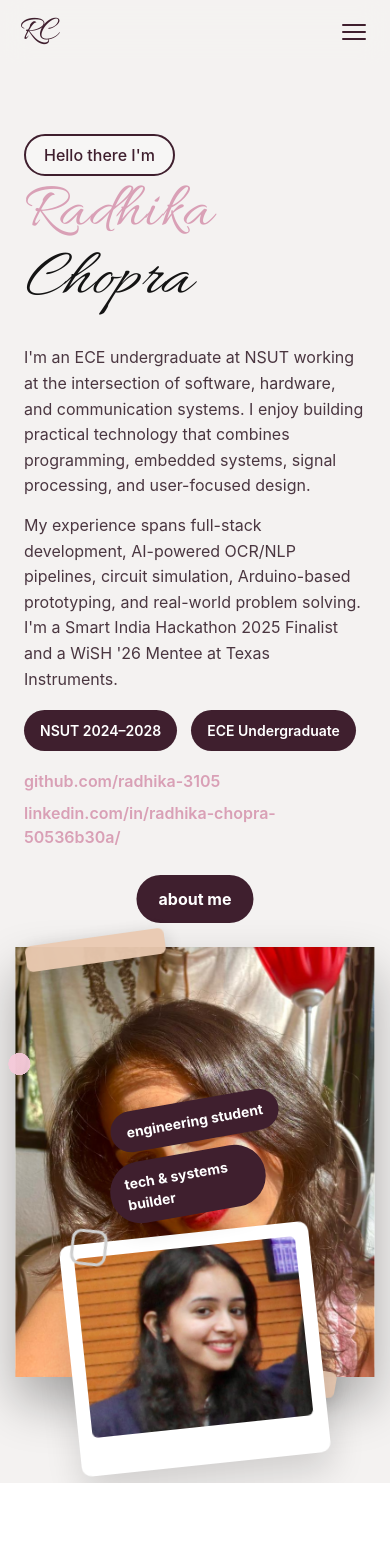
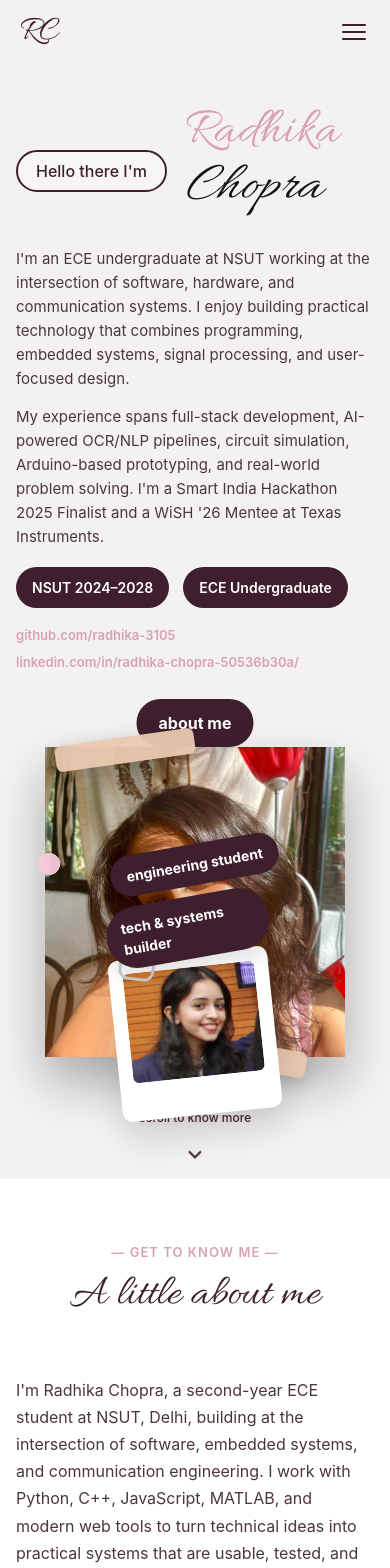
Before and after one commit to radhika-3105/radhika-portfolio, a React (Vite) app: page / in a window 390 px wide. Shown: the top 1568 px of the page. Built offline with nearby package versions, Linux system fonts and the light colour scheme.

Commit message:
Improve mobile responsiveness across all sections

```diff
--- a/src/components/about/About.module.css
+++ b/src/components/about/About.module.css
@@ -194,3 +194,10 @@
     font-size: 52px;
   }
 }
+
+@media (max-width: 480px) {
+  .about { padding: 60px 16px; }
+  .title { font-size: 44px; }
+  .statCard { min-width: 100px; padding: 20px 16px; }
+  .statNum { font-size: 40px; }
+}
--- a/src/components/contact/Contact.module.css
+++ b/src/components/contact/Contact.module.css
@@ -102,7 +102,7 @@
 }
 
 @media (max-width: 500px) {
-  .title {
-    font-size: 52px;
-  }
+  .contact { padding: 60px 16px; }
+  .title { font-size: 44px; }
+  .cardValue { word-break: break-all; font-size: 13px; }
 }
--- a/src/components/hero/Hero.module.css
+++ b/src/components/hero/Hero.module.css
@@ -344,3 +344,33 @@
   .first{font-size: 64px;}
   .last{font-size: 66px;}
 }
+
+@media (max-width: 480px){
+  .hero { padding: 32px 16px 80px; }
+  .first { font-size: 52px; }
+  .last  { font-size: 54px; }
+  .bio   { font-size: 15px; }
+
+  .right { min-height: 400px; }
+
+  .photoCard {
+    width: min(300px, 86vw);
+    height: 310px;
+    top: 48px;
+  }
+
+  .polaroid {
+    width: 160px;
+    bottom: -16px;
+  }
+  .polaroidImg { height: 110px; }
+
+  .labels { bottom: 140px; }
+
+  .links a {
+    font-size: 13px;
+    word-break: break-all;
+  }
+
+  .scrollIndicator { bottom: 20px; font-size: 12px; }
+}
--- a/src/components/projects/Projects.module.css
+++ b/src/components/projects/Projects.module.css
@@ -139,7 +139,12 @@
 }
 
 @media (max-width: 600px) {
-  .title {
-    font-size: 52px;
-  }
+  .title { font-size: 52px; }
+  .grid { grid-template-columns: 1fr; }
 }
+
+@media (max-width: 480px) {
+  .projects { padding: 60px 16px; }
+  .title { font-size: 44px; }
+  .card { padding: 22px 18px; }
+}
--- a/src/components/skills/Skills.module.css
+++ b/src/components/skills/Skills.module.css
@@ -96,6 +96,8 @@
   }
 
   .title {
-    font-size: 52px;
+    font-size: 44px;
   }
+
+  .skills { padding: 60px 16px; }
 }
--- a/src/index.css
+++ b/src/index.css
@@ -23,6 +23,7 @@ body {
   -webkit-font-smoothing: antialiased;
   -moz-osx-font-smoothing: grayscale;
   text-rendering: optimizeLegibility;
+  overflow-x: hidden;
 }
 
 a { text-decoration: none; }
```
Also changed, not shown: 1 other file (tests, documents, lock files or other folders).
